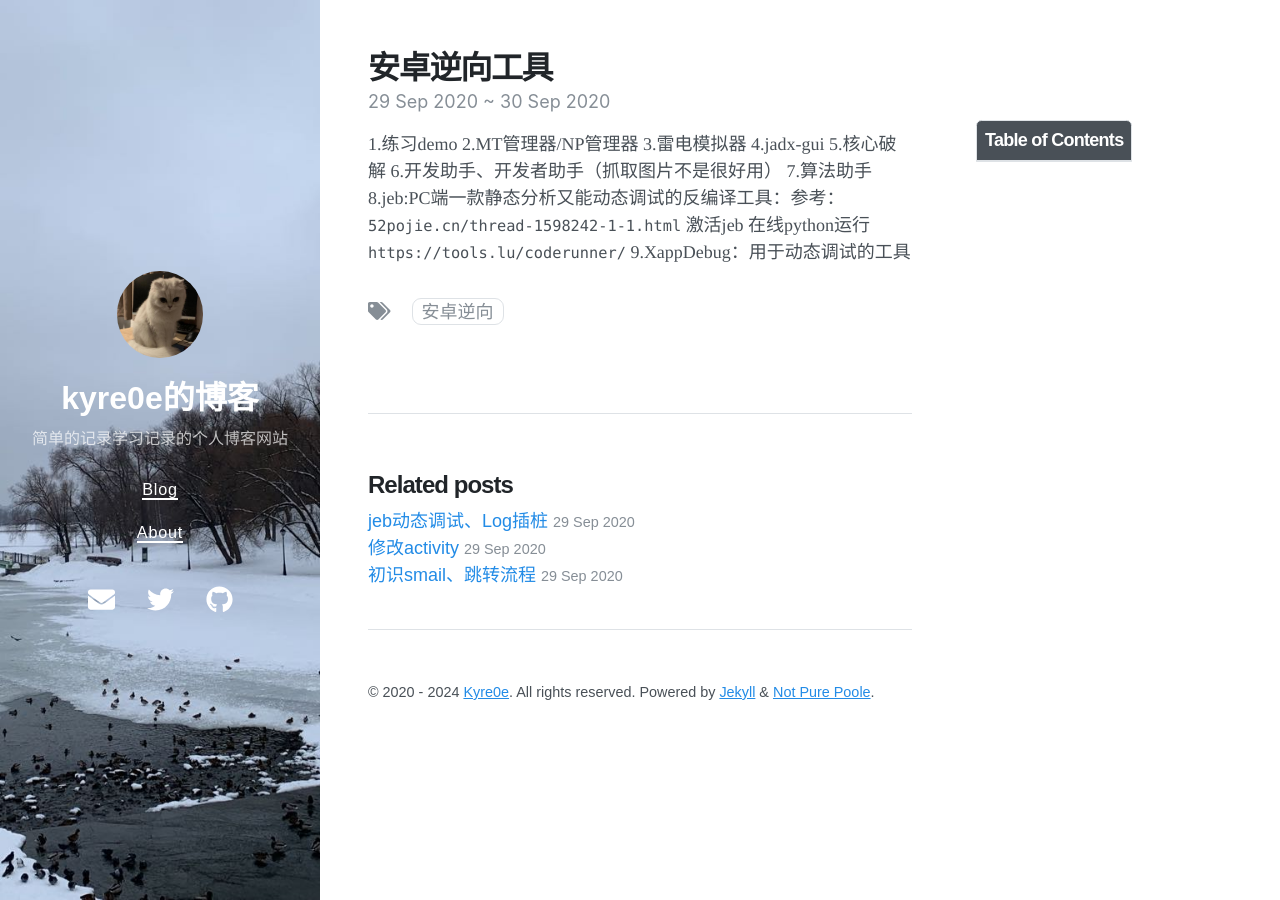
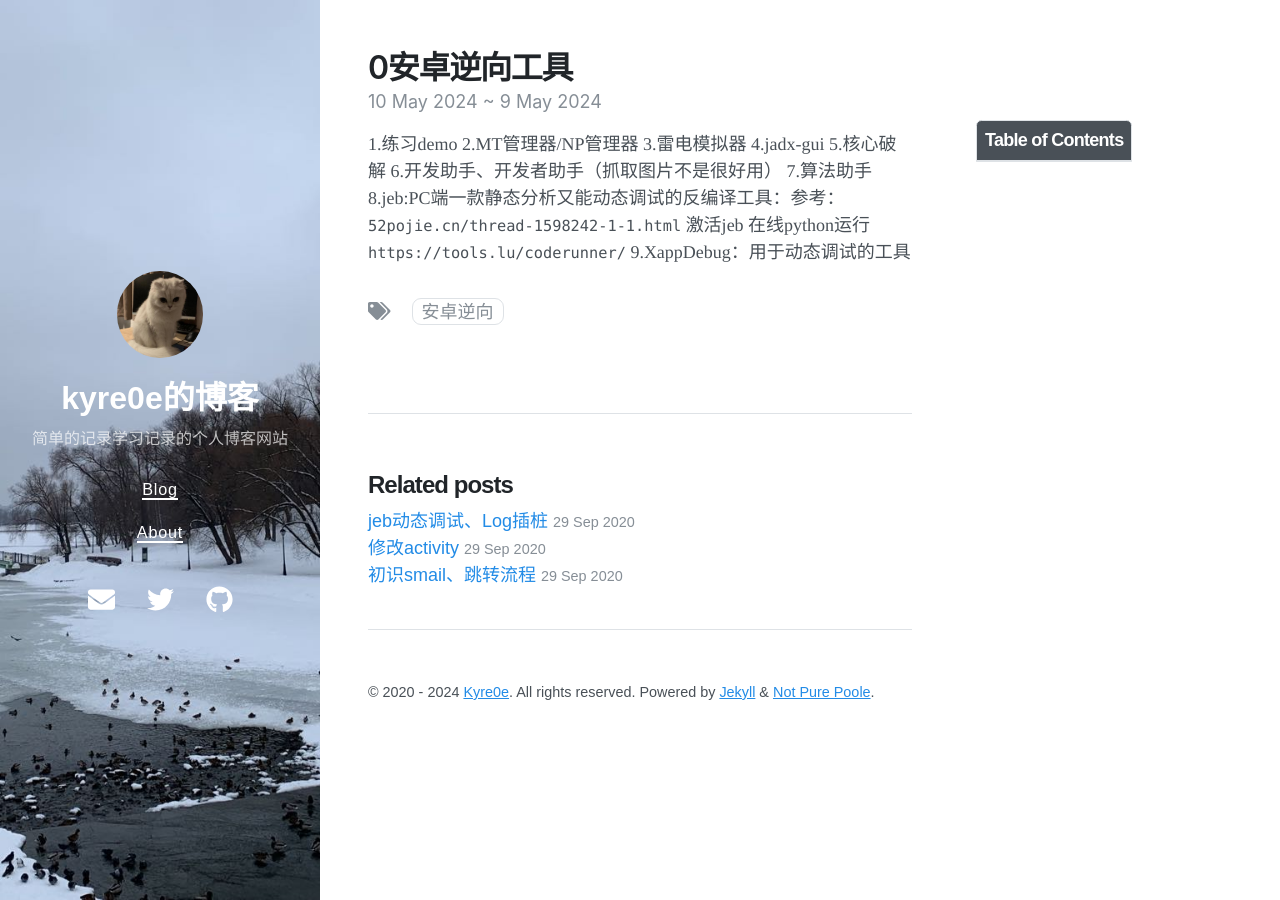
Before and after one commit to Kyre0ee/Kyre0ee.github.io, a Jekyll site: the page built from _posts/2024-05-10-0工具.md, in a window 1280 px wide. Built offline with Jekyll 4.4.1, drawn with Linux system fonts in a browser that asks for light colours; nearby versions of some CDN libraries.

Commit message:
Update 2024-05-10-0工具.md

```diff
--- a/_posts/2024-05-10-0工具.md
+++ b/_posts/2024-05-10-0工具.md
@@ -1,8 +1,8 @@
 ---
 layout: post
-title: 安卓逆向工具
-date: 2020-09-29 23:18 +0800
-last_modified_at: 2020-10-01 01:08:25 +0800
+title: 0安卓逆向工具
+date: 2024-05-10 23:18 +0800
+last_modified_at: 2024-05-10 01:08:25 +0800
 tags:
   - 安卓逆向
 toc: true
```
